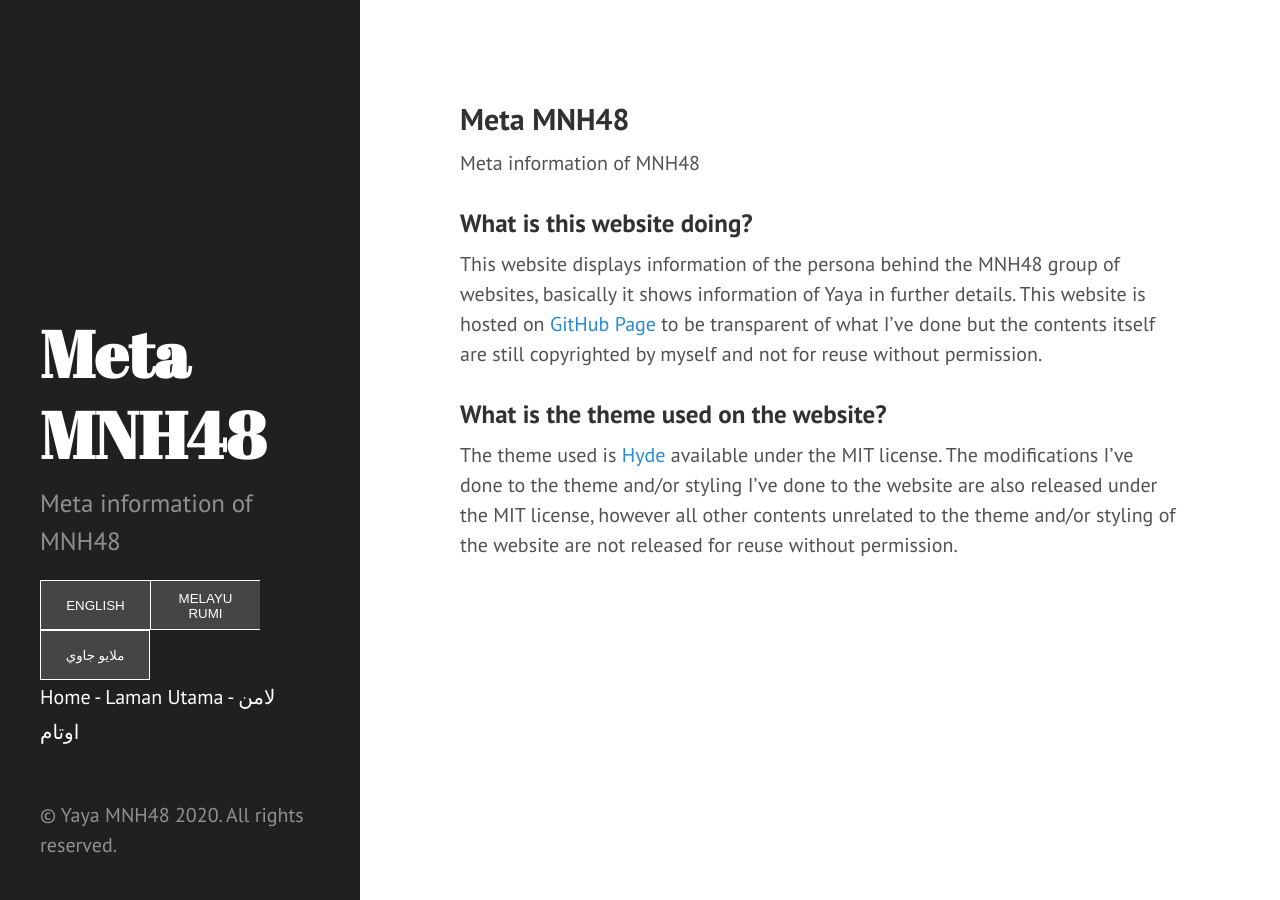
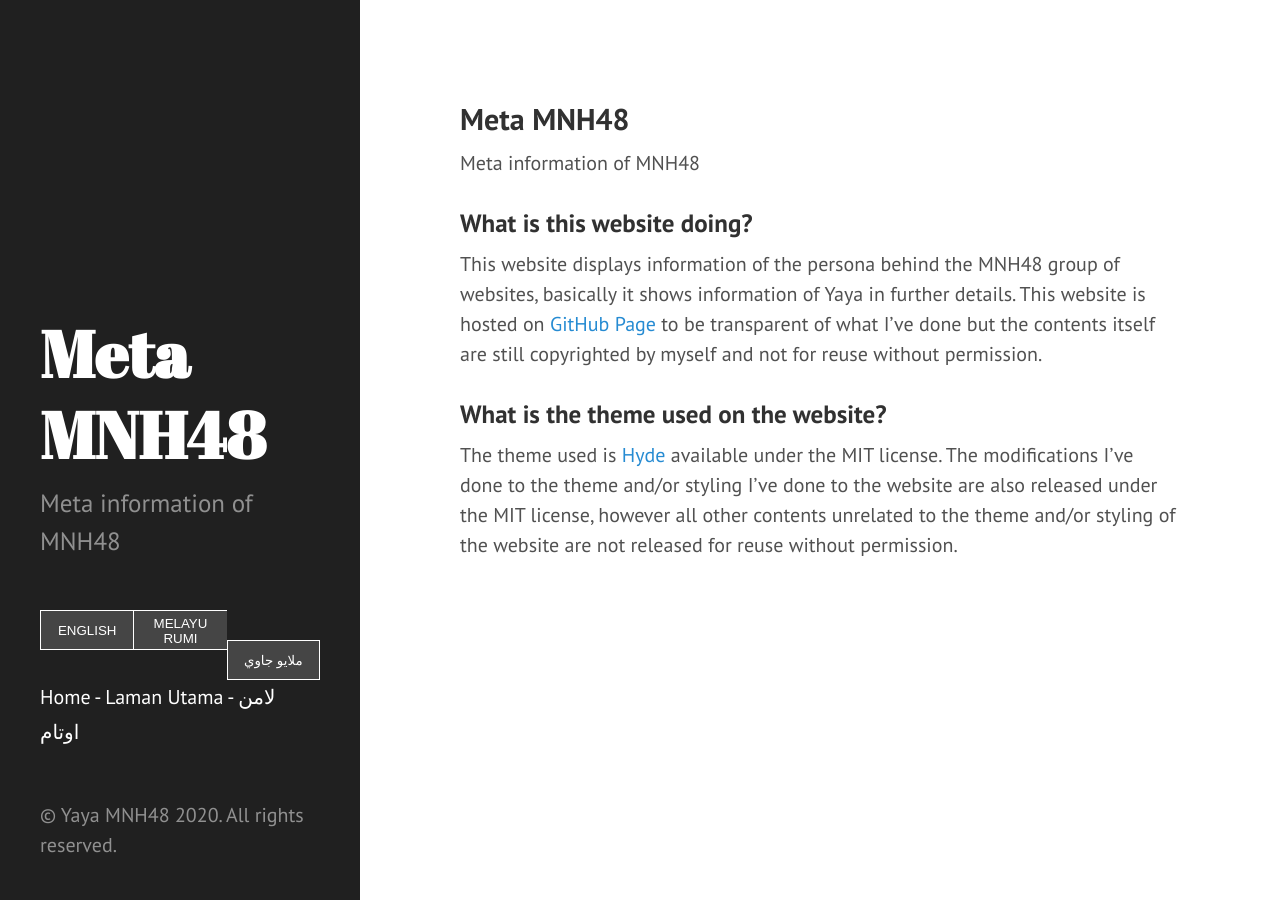
Before and after one commit to MuhdNurHidayat/meta.mnh48.moe, a Jekyll site: the page built from index.md, in a window 1280 px wide. Built offline with Jekyll 4.4.1, drawn with Linux system fonts in a browser that asks for light colours.

Commit message:
fix language selection button

```diff
--- a/_includes/sidebar.html
+++ b/_includes/sidebar.html
@@ -10,10 +10,10 @@
     </div>
 
     <nav class="sidebar-nav">
-      <div class="langsel">
-        <button onclick="showEnglish();" title="Read in English - Baca dalam bahasa Inggeris - باچ دالم بهاس ايڠݢريس">ENGLISH</button>
-        <button onclick="showMalayL();" title="Read in Malay (Latin script) - Baca dalam bahasa Melayu Rumi - باچ دالم بهاس ملايو رومي">MELAYU RUMI</button>
-        <button onclick="showMalayA();" title="Read in Malay (Arabic script) - Baca dalam bahasa Melayu Jawi - باچ دالم بهاس ملايو جاوي">ملايو جاوي</button>
+      <div class="langsel" style="width:100%">
+        <button onclick="showEnglish();" style="width:33.33%" title="Read in English - Baca dalam bahasa Inggeris - باچ دالم بهاس ايڠݢريس">ENGLISH</button>
+        <button onclick="showMalayL();" style="width:33.33%" title="Read in Malay (Latin script) - Baca dalam bahasa Melayu Rumi - باچ دالم بهاس ملايو رومي">MELAYU RUMI</button>
+        <button onclick="showMalayA();" style="width:33.33%" title="Read in Malay (Arabic script) - Baca dalam bahasa Melayu Jawi - باچ دالم بهاس ملايو جاوي">ملايو جاوي</button>
       </div>
       <noscript>Your browser does not support or has disabled JavaScript, you cannot change the display language of the website.<br/>Pelayar anda tidak menyokong atau telah melumpuhkan JavaScript, anda tidak boleh menukar bahasa paparan laman web ini.<br/>ڤلايار اندا تيدق مڽوکوڠ اتاو تله ملومڤوهکن JavaScript⹁ اندا تيدق بوليه منوکر بهاس ڤاڤرن لامن ويب اين.</noscript>
       <a class="sidebar-nav-item{% if page.url == site.baseurl %} active{% endif %}" href="{{ site.baseurl }}">Home - Laman Utama - لامن اوتام</a>
--- a/public/css/yaya.css
+++ b/public/css/yaya.css
@@ -43,18 +43,10 @@ img[alt$="><"] {
   background-color: #454545;
   border: 1px solid white;
   color: white;
-  padding: 10px 10px;
+  padding: 5px 5px;
   cursor: pointer;
   float: left;
-  text-align: center;
-  height: 50px;
-  width: 110px;
-}
-
-@media (min-width: 48em) {
-  .langsel button {
-    text-align: left;
-  }
+  height: 40px;
 }
 
 .langsel button:not(:last-child) {
```
